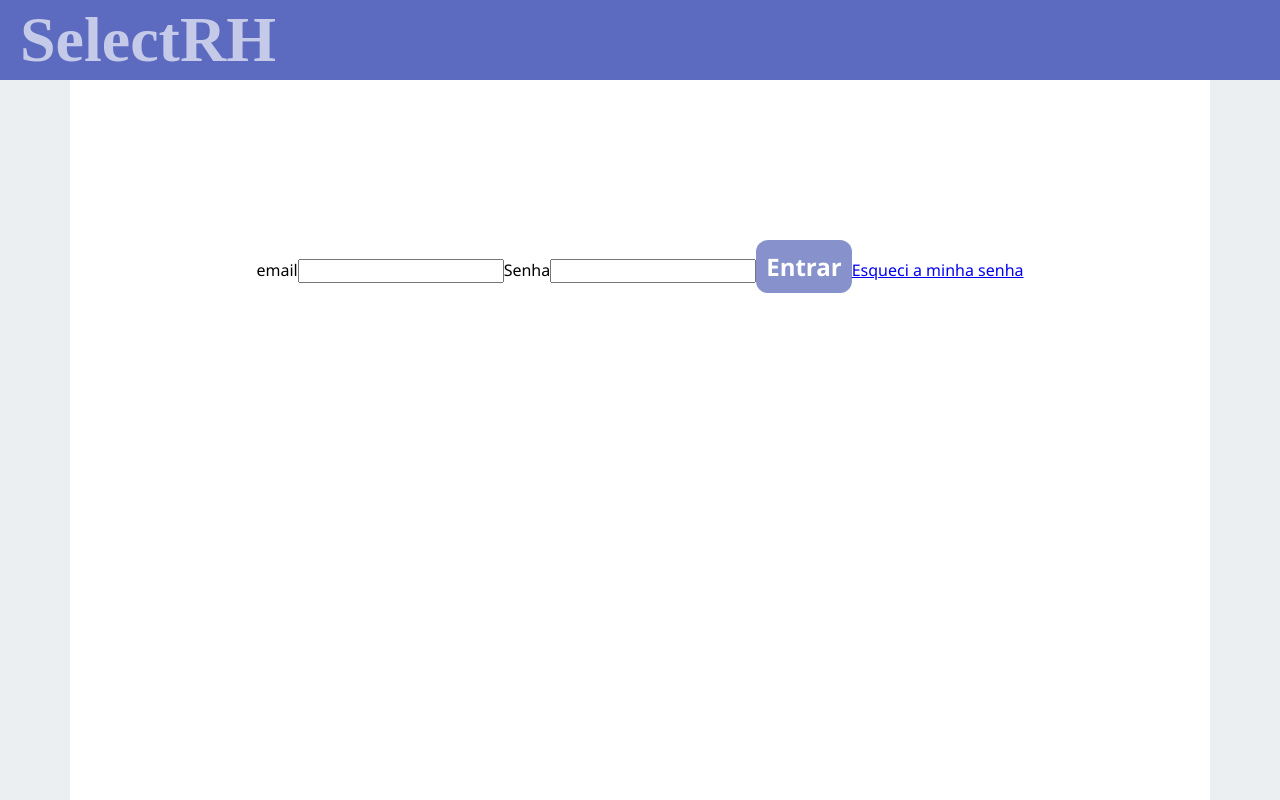
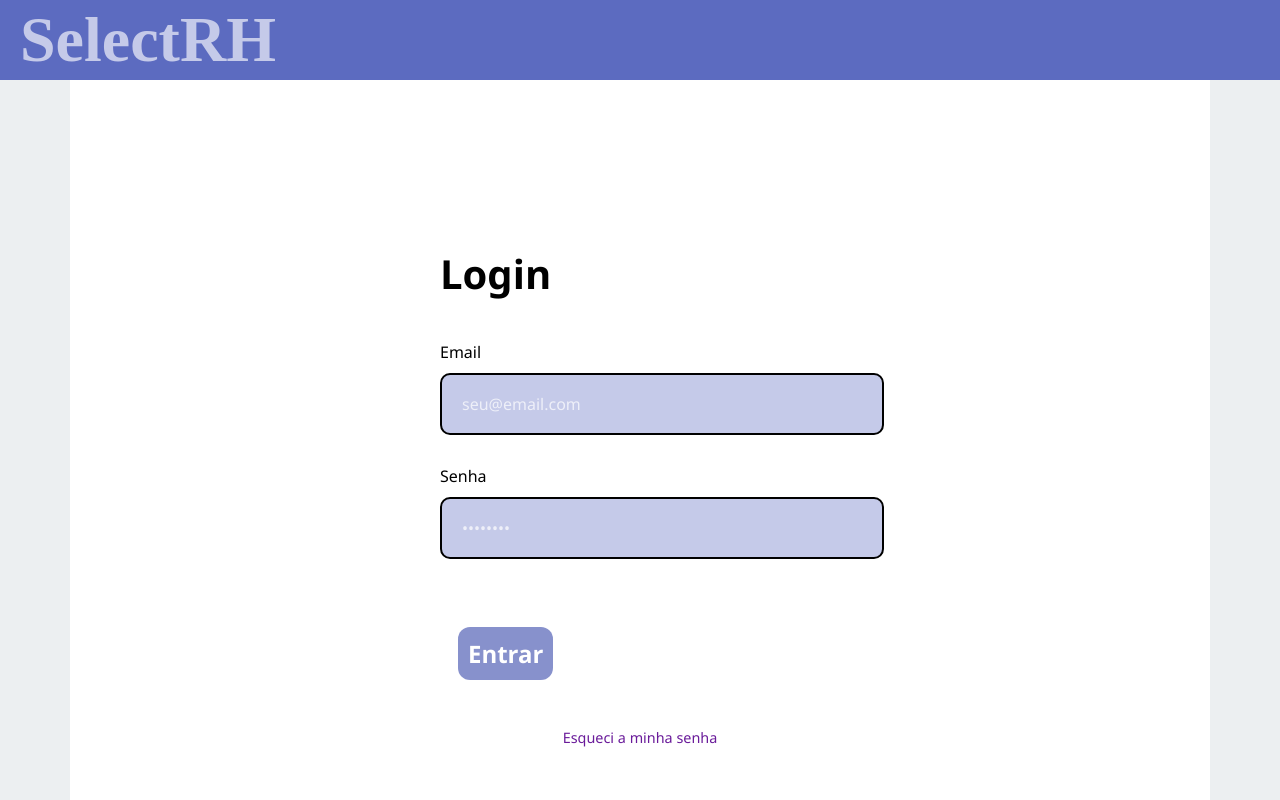
Before and after one commit to zzMaverick/selectrh-frontend, an Angular app: page /login in a window 1280 px wide. Shown: the top 800 px of the page. Built offline with nearby package versions, Linux system fonts and the light colour scheme; a web font is replaced by a local one.

Commit message:
style login

```diff
--- a/src/app/pages/login/login.component.html
+++ b/src/app/pages/login/login.component.html
@@ -1,18 +1,40 @@
 <app-header></app-header>
 <main>
-    <section class="form-section">
-        <form [formGroup]="formularioLogin">
-            <label>email</label>
-            <input id="email" formControlName="email"/>
-            <label for="senha">Senha</label>
-            <input id="senha" formControlName="senha"/>
-            <btn-primary
-            btn-text="Entrar"
-            variant="primary"
-            (submit)="onSubmit()"
-            [disabled]="formularioLogin.invalid">
-            ></btn-primary>
-            <a href="/recuperarconta">Esqueci a minha senha</a>
-        </form>
+    <section class="stretched-form-section">
+        <div class="form-wrapper">
+            <form [formGroup]="formularioLogin" class="login-form">
+                <h2 class="form-title">Login</h2>
+
+                <div class="input-group">
+                    <label for="email" class="input-label">Email</label>
+                    <input
+                        id="email"
+                        type="email"
+                        formControlName="email"
+                        class="form-input"
+                        placeholder="seu@email.com"/>
+                </div>
+
+                <div class="input-group">
+                    <label for="senha" class="input-label">Senha</label>
+                    <input
+                        id="senha"
+                        type="password"
+                        formControlName="senha"
+                        class="form-input"
+                        placeholder="••••••••"/>
+                </div>
+
+                <btn-primary
+                    btn-text="Entrar"
+                    variant="primary"
+                    (submit)="onSubmit()"
+                    [disabled]="formularioLogin.invalid"
+                    class="submit-btn">
+                </btn-primary>
+
+                <a href="/recuperarconta" class="forgot-password">Esqueci a minha senha</a>
+            </form>
+        </div>
     </section>
 </main>
--- a/src/app/pages/login/login.component.scss
+++ b/src/app/pages/login/login.component.scss
@@ -1,13 +1,100 @@
-main{
+main {
+    display: flex;
+    background-color: #FFFFFF;
+    min-height: 100vh;
+    max-width: 1140px;
+    width: 100%;
+    margin: 0 auto;
+    box-sizing: border-box;
+    overflow-x: hidden;
+}
+
+
+.stretched-form-section {
+    display: flex;
+    height: 100vh;
+    width: 100%;
+}
+
+.form-wrapper {
+    flex: 1;
+    display: flex;
+    align-items: center;
+    justify-content: center;
+    padding: 0 10%;
+}
+
+.login-form {
+    width: 100%;
+    max-width: 400px;
     display: flex;
     flex-direction: column;
-    background-color: #FFFFFF;
-    height: 100vh;
-    max-width: 1140px;
+    gap: 30px;
+}
+.form-title {
+    color: #000000;
+    font-size: 2.5rem;
+    margin-bottom: 10px;
+    font-weight: 700;
+}
+
+.input-group {
+    display: flex;
+    flex-direction: column;
+    gap: 10px;
+}
+
+.input-label {
+    color: #000000;
+    font-weight: 500;
+    font-size: 1rem;
+}
+
+.form-input {
+    padding: 18px 20px;
+    border: 2px solid #000;
+    border-radius: 10px;
+    background-color: #C5CAE9;
+    color: #fff;
+    font-size: 1rem;
+    transition: all 0.3s ease;
     width: 100%;
-    margin: auto;
-    align-items: center;
-    justify-content: start;
-    overflow-x: hidden;
-    padding-top: 20vh;
 }
+
+.form-input::placeholder {
+    color: rgba(255, 255, 255, 0.7);
+}
+
+.form-input:focus {
+    border-color: #6a1b9a;
+    background-color: #ce93d8;
+    box-shadow: 0 0 0 4px rgba(106, 27, 154, 0.2);
+    transform: scale(1.02);
+}
+
+.submit-btn {
+    margin-top: 20px;
+    padding: 18px;
+    font-size: 1.1rem;
+    font-weight: 600;
+    width: 100%;
+    border-radius: 10px;
+}
+
+.forgot-password {
+    text-align: center;
+    color: #6a1b9a;
+    text-decoration: none;
+    font-size: 0.9rem;
+    transition: all 0.3s ease;
+}
+
+.forgot-password:hover {
+    color: #4a148c;
+    text-decoration: underline;
+    transform: translateY(-2px);
+}
+.form-input.ng-invalid.ng-touched {
+    border-color: #d32f2f;
+    background-color: #ffcdd2;
+}
```
